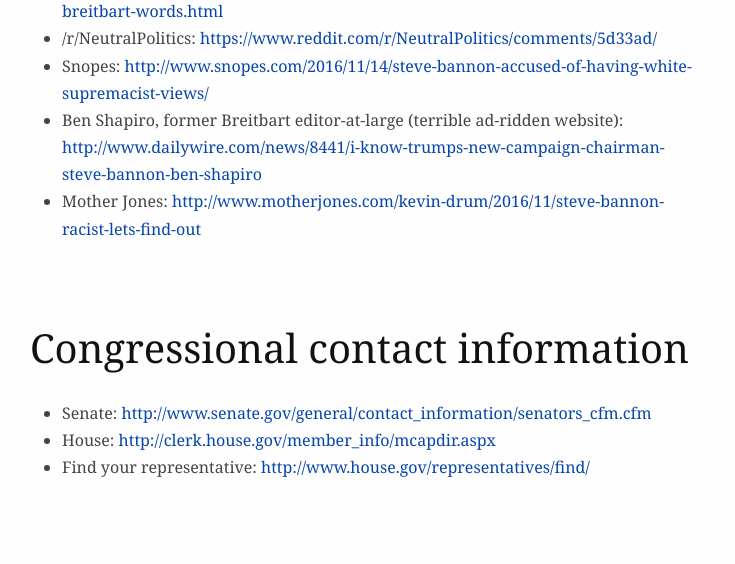
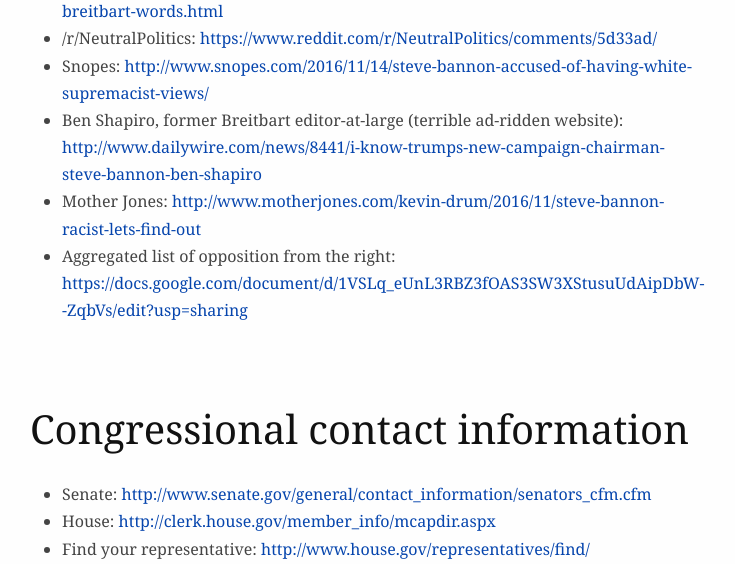
Before and after one commit to durka/ban-bannon, a Django app: template website/call/templates/call/scripts.html in a window 1280 px wide. Shown: the part 359-923 px from the top of the page, without its empty margins (274-1009 px from the left). Before the commit the page ends 836 px from the top, so only its background shows below. Run offline with Django 3.2, Linux system fonts and the light colour scheme; the template is opened without the code that fills it, so the values that code supplies are empty.

Commit message:
add opposition google doc

```diff
--- a/website/call/templates/call/scripts.html
+++ b/website/call/templates/call/scripts.html
@@ -41,6 +41,7 @@
             <li>Snopes: <a href="http://www.snopes.com/2016/11/14/steve-bannon-accused-of-having-white-supremacist-views/" class="uri">http://www.snopes.com/2016/11/14/steve-bannon-accused-of-having-white-supremacist-views/</a></li>
             <li>Ben Shapiro, former Breitbart editor-at-large (terrible ad-ridden website): <a href="http://www.dailywire.com/news/8441/i-know-trumps-new-campaign-chairman-steve-bannon-ben-shapiro" class="uri">http://www.dailywire.com/news/8441/i-know-trumps-new-campaign-chairman-steve-bannon-ben-shapiro</a></li>
             <li>Mother Jones: <a href="http://www.motherjones.com/kevin-drum/2016/11/steve-bannon-racist-lets-find-out" class="uri">http://www.motherjones.com/kevin-drum/2016/11/steve-bannon-racist-lets-find-out</a></li>
+            <li>Aggregated list of opposition from the right: <a href="https://docs.google.com/document/d/1VSLq_eUnL3RBZ3fOAS3SW3XStusuUdAipDbW--ZqbVs/edit?usp=sharing" class="uri">https://docs.google.com/document/d/1VSLq_eUnL3RBZ3fOAS3SW3XStusuUdAipDbW--ZqbVs/edit?usp=sharing</a></li>
         </ul>
         <h1 id="congressional-contact-information">Congressional contact information</h1>
         <ul>
```
